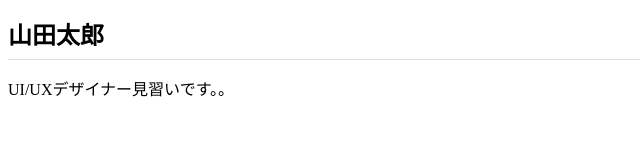
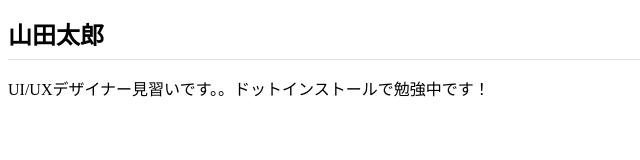
Before and after one commit to SASAKIRENA/dotinstall.github.io, a plain HTML site: page index.html in a window 1280 px wide. Shown: the whole page, without its empty margins (0-640 px from the left). Drawn offline with Linux system fonts and the light colour scheme.

Commit message:
Add files via upload

```diff
--- a/index.html
+++ b/index.html
@@ -7,6 +7,6 @@
 </head>
 <body>
   <h1>山田太郎</h1>
-  <p>UI/UXデザイナー見習いです。。</p>
+  <p>UI/UXデザイナー見習いです。。ドットインストールで勉強中です！</p>
 </body>
 </html>
```
